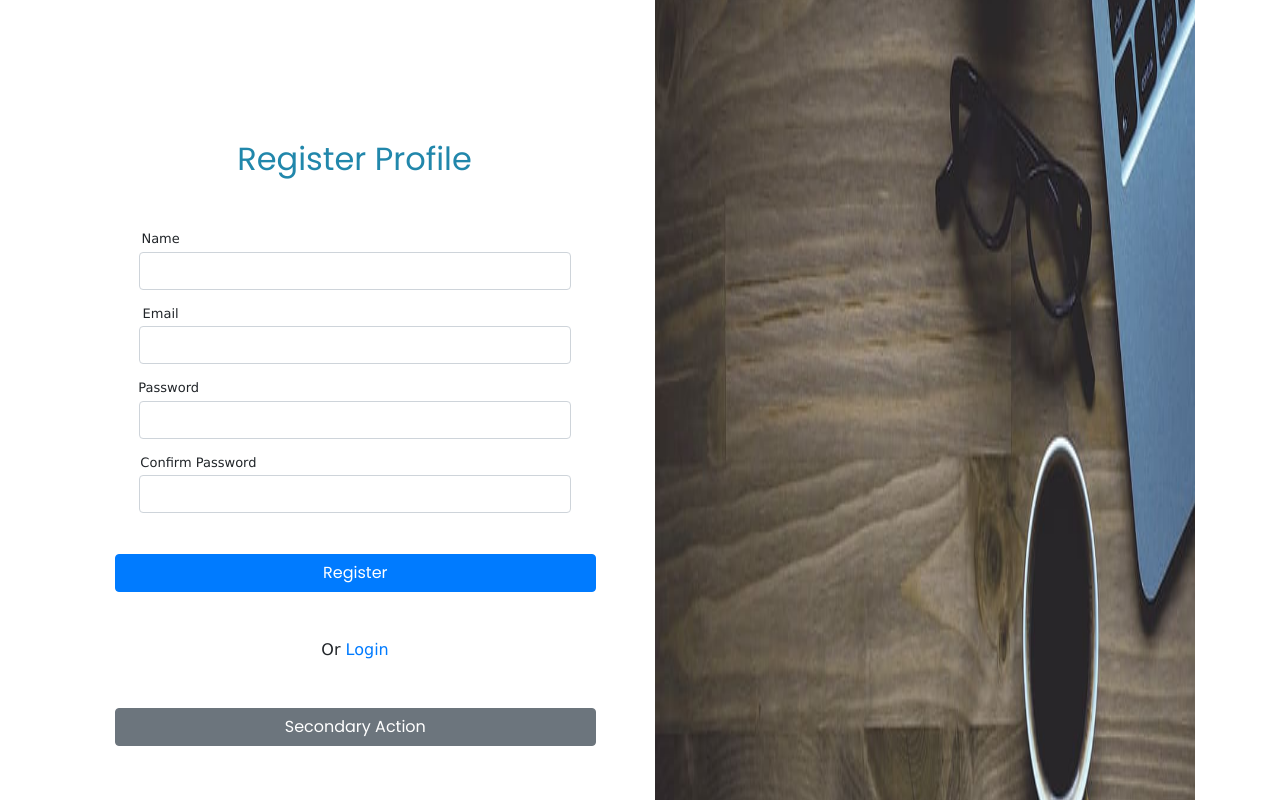
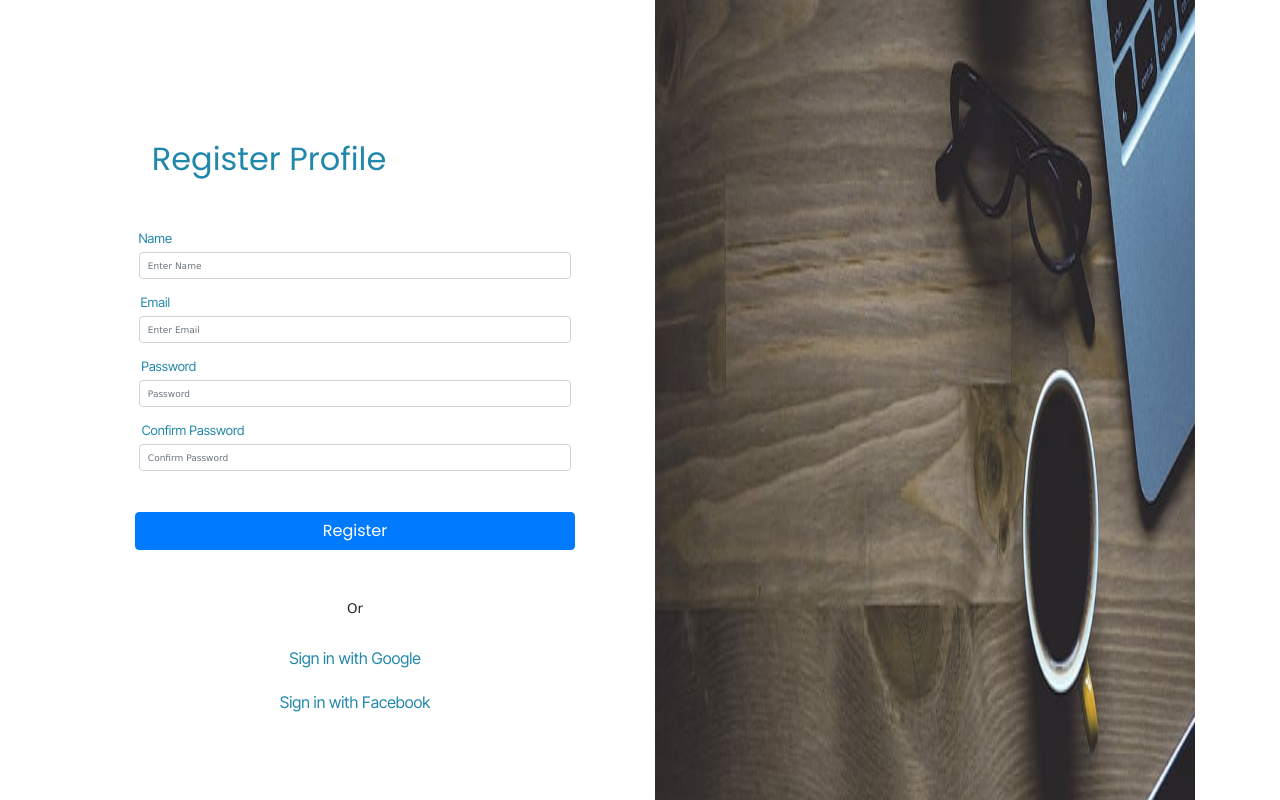
Before and after one commit to Keasanda/SecureWebSite, a React (Vite) app in the folder securewebsite.client/: page /register in a window 1280 px wide. Shown: the top 800 px of the page. Built offline with nearby package versions, Linux system fonts and the light colour scheme.

Commit message:
new change for the front end

```diff
--- a/securewebsite.client/src/components/ForgotPassword.css
+++ b/securewebsite.client/src/components/ForgotPassword.css
@@ -1,3 +1,6 @@
+
+@import url('https://fonts.googleapis.com/css2?family=Inter+Tight:ital,wght@0,100..900;1,100..900&display=swap');
+
 .custom-image {
     height: 240%; /* Adjust as needed */
    width: 290%;
@@ -8,14 +11,19 @@ form{
 
 .form-label{
 
-    margin-right: 62%;
+    margin-right: 65%;
     font-size: small;
+
+    font-family: "Inter Tight", sans-serif;
+
+color:  #2187AB;;
 }
 
 
 .btn{
+    font-family: "Inter Tight", sans-serif;
 
-
+width: 440px;
 }
 /* Additional styles for the component */
 
@@ -26,5 +34,9 @@ form{
 
 .heading{
 
+    position: relative;
+    left: 10px;
+
+
     margin-right: 30%;
 }
--- a/securewebsite.client/src/components/Login.css
+++ b/securewebsite.client/src/components/Login.css
@@ -4,7 +4,7 @@
 .emailtag{
 
     margin-bottom: -120px;
-    margin-right:65%;
+    margin-right:77%;
 font-size: small;
 
 font-family: "Inter Tight", sans-serif;
@@ -15,7 +15,7 @@ color:  #2187AB;;
 
 .passwordtag{
     margin-bottom: -120px;
-    margin-right:80%;
+    margin-right:86%;
 font-size: small;
 
 font-family: "Inter Tight", sans-serif;
@@ -29,13 +29,12 @@ color:  #2187AB;;
 
 
 font-size: smaller;
-    padding-left: 60%;
+    padding-left: 75%;
 }
 
 .btn {
 width: 89%;
     margin: 30px;
-
 
     font-family: "Poppins", sans-serif;
     font-weight: 400;
@@ -66,8 +65,8 @@ width: 89%;
 
 .login-container {
     background-color: whitesmoke;
-     padding-left: 130px;
-     padding-right: 180px;
+     padding-left: 100px;
+     padding-right: 100px;
     border-radius: 10px;
 
 }
@@ -122,7 +121,7 @@ padding-bottom: 40px ;
     margin-top: 60px;
     position: relative;
     left: 90px;
-    margin-right: 6%;
+    margin-right: 8%;
 
 
     font-family: "Poppins", sans-serif;
--- a/securewebsite.client/src/components/Register.css
+++ b/securewebsite.client/src/components/Register.css
@@ -1,3 +1,5 @@
+@import url('https://fonts.googleapis.com/css2?family=Inter+Tight:ital,wght@0,100..900;1,100..900&display=swap');
+
 .custom-image {
     height: 200%; /* Adjust as needed */
     width: auto;
@@ -7,11 +9,19 @@ form {
 }
 
 .form-label {
+
+
     margin-right: 90%;
     font-size: small;
+
+
+
+
 }
 
 .form-control {
+      padding-left: 5px;
+    font-size: xx-small;
     margin-left: 10%;
     width: 80%;
 }
@@ -24,13 +34,24 @@ form {
 
 
 .nae{
-    margin-right: 72%;
+    margin-right: 74%;
     font-size: small;
+
+    font-family: "Inter Tight", sans-serif;
+
+    color:  #2187AB;;
+
+
+
 }
 .con{
 
-    margin-right: 58%;
+    margin-right: 60%;
     font-size: small;
+
+    font-family: "Inter Tight", sans-serif;
+
+    color:  #2187AB;;
 }
 
 
@@ -39,6 +60,28 @@ form {
     margin-right: 69%;
     font-size: small;
 
+    font-family: "Inter Tight", sans-serif;
+
+    color:  #2187AB;;
+
+}
+
+.btn-primary{
+
+    font-family: "Inter Tight", sans-serif;
+
+}
+
+.or{
+    font-size: smaller;
+}
+
+.btn-link{
+    color:  #2187AB;;
+    margin: 3px;
+
+    font-family: "Inter Tight", sans-serif;
+
 }
 
 /* Additional styles for the component */
--- a/securewebsite.client/src/components/Register.jsx
+++ b/securewebsite.client/src/components/Register.jsx
@@ -72,29 +72,29 @@ function Register() {
                     <form className='register' onSubmit={registerHandler}>
                         <div className="mb-3">
                             <label htmlFor="name" className="form-label"  class="nae">Name</label>
-                            <input type="text" className="form-control" name='Name' id='name' required />
+                            <input type="text" className="form-control" name='Name'    placeholder=    " Enter Name"    id='name' required />
                         </div>
                         <div className="mb-3">
                             <label htmlFor="email" className="form-label" class="nae"   >Email</label>
-                            <input type="email" className="form-control" name='Email' id='email' required />
+                            <input type="email" className="form-control" name='Email'   placeholder=    " Enter Email"    id='email' required />
                         </div>
                         <div className="mb-3">
                             <label htmlFor="password" className="form-label" class="na"    >Password</label>
-                            <input type="password" className="form-control" name='PasswordHash' id='password' required />
+                            <input type="password" className="form-control" name='PasswordHash'   placeholder=    " Password"    id='password' required />
                         </div>
                         <div className="mb-3">
                             <label htmlFor="confirmPassword" className="form-label"   class="con"  >Confirm Password</label>
-                            <input type="password" className="form-control" name='ConfirmPassword' id='confirmPassword' required />
+                            <input type="password" className="form-control" name='ConfirmPassword'  placeholder=" Confirm Password"     id='confirmPassword' required />
                         </div>
                         <button type="submit" className="btn btn-primary">Register</button>
                     </form>
                     <div className='mt-3'>
-                        <span>Or </span>
-                        <a href="/login">Login</a>
+                        <span class="or">Or </span>
+
                     </div>
                     <div className='mt-3'>
-                        <button className="btn btn-secondary">Secondary Action</button>
-                        <button className="btn btn-secondary">Another Action</button>
+                        <button className="btn btn-link">Sign in with Google</button>
+                        <button className="btn btn-link">Sign in with Facebook</button>
                     </div>
                 </div>
                 <div className="col-md-6 d-flex align-items-center justify-content-center">
--- a/securewebsite.client/src/components/ResetPassword.css
+++ b/securewebsite.client/src/components/ResetPassword.css
@@ -4,10 +4,21 @@
 }
 
 .heading{
-    padding-right: 19px;
+    padding-right: 30px;
+    font-family: "Poppins", sans-serif;
+    font-weight: 400;
+    font-style: normal;
+
 }
 
 .img-fluid {
     height: 240%; /* Adjust as needed */
    width: 290%;
 }
+
+.btn-primary{
+
+    font-family: "Poppins", sans-serif;
+    font-weight: 400;
+    font-style: normal;
+}
```
